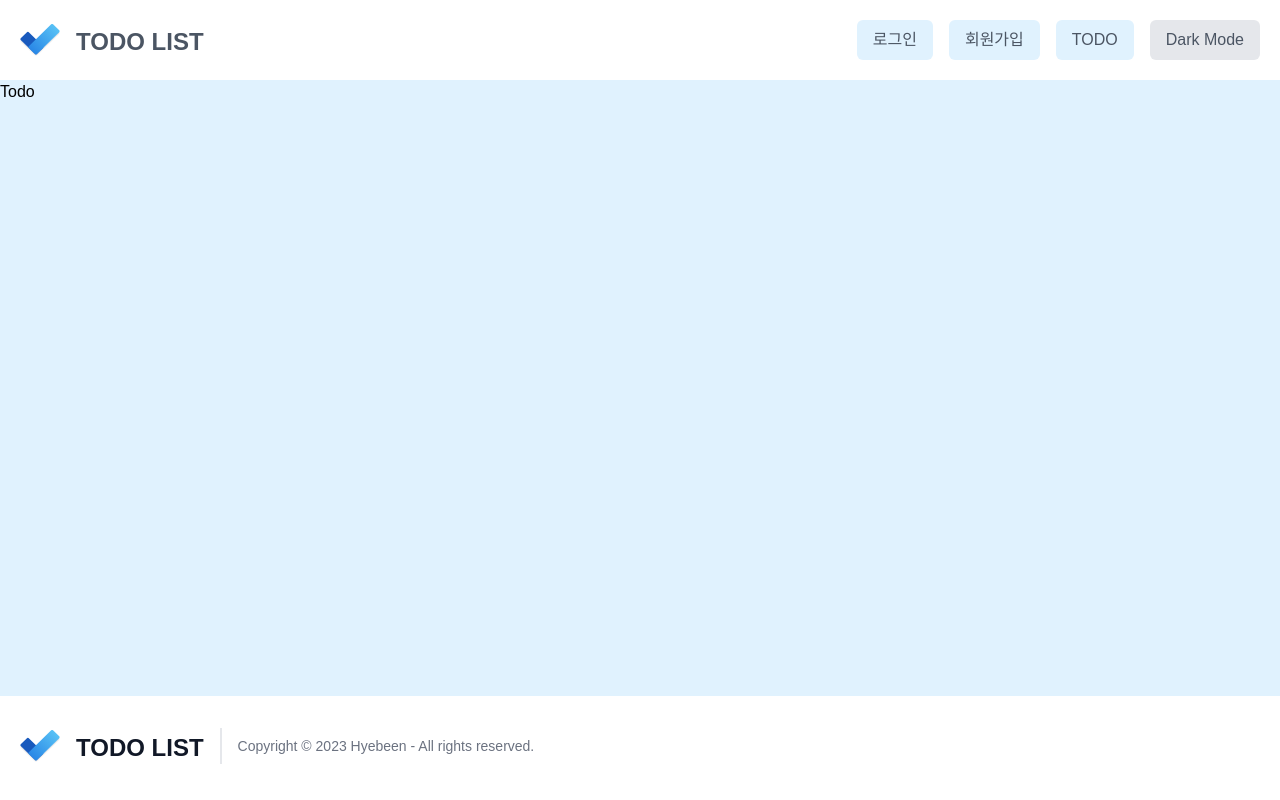
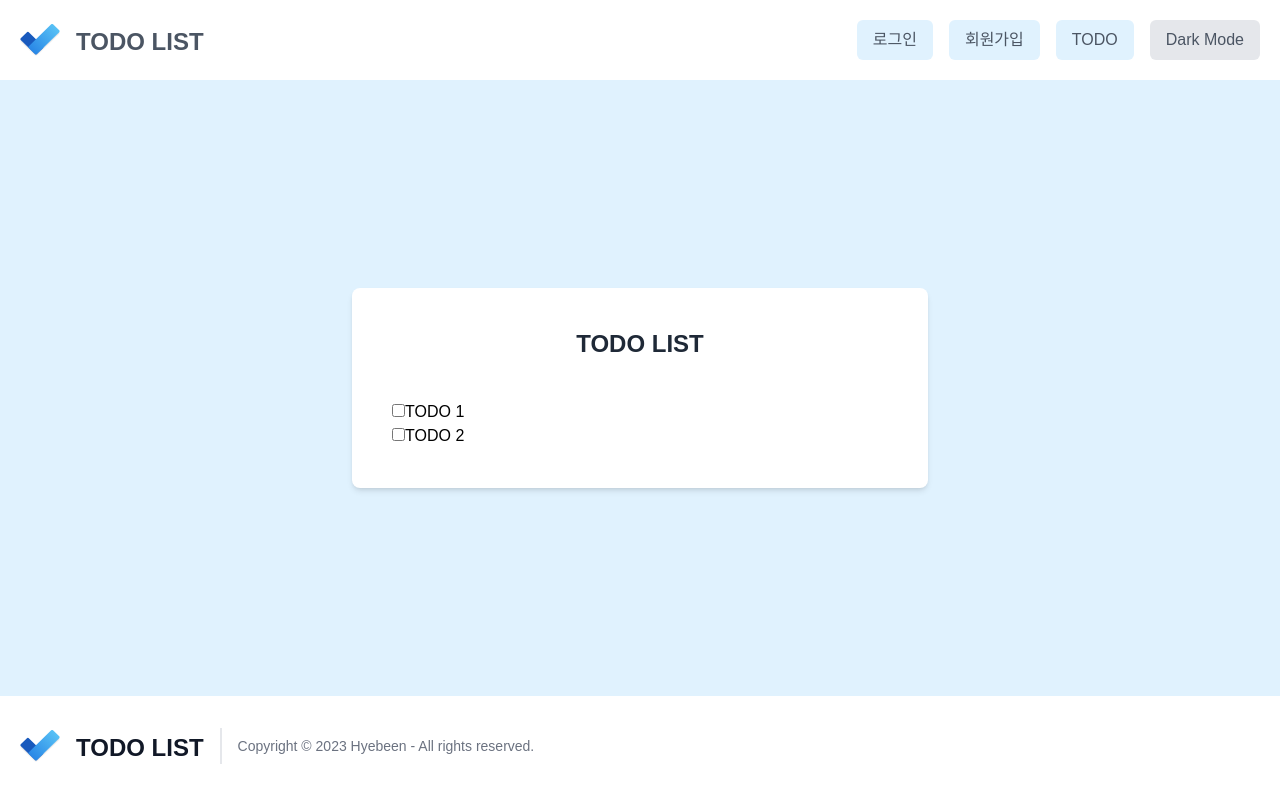
Before and after one commit to HYBEN09/TODO, a React (Create React App) app: page /todo in a window 1280 px wide. Built offline with nearby package versions, Linux system fonts and the light colour scheme.

Commit message:
style: Todo UI 임시 구현

```diff
--- a/src/pages/Todo.jsx
+++ b/src/pages/Todo.jsx
@@ -1,5 +1,26 @@
 function Todo() {
-  return <div className="min-h-custom bg-sky-100 dark:bg-gray-800 ">Todo</div>;
+  return (
+    <div className="min-h-custom bg-sky-100 dark:bg-gray-800 flex justify-center items-center">
+      <div className="container-box">
+        <h2 className="title">TODO LIST</h2>
+
+        <ul>
+          <li>
+            <label>
+              <input type="checkbox" />
+              <span>TODO 1</span>
+            </label>
+          </li>
+          <li>
+            <label>
+              <input type="checkbox" />
+              <span>TODO 2</span>
+            </label>
+          </li>
+        </ul>
+      </div>
+    </div>
+  );
 }
 
 export default Todo;
```
